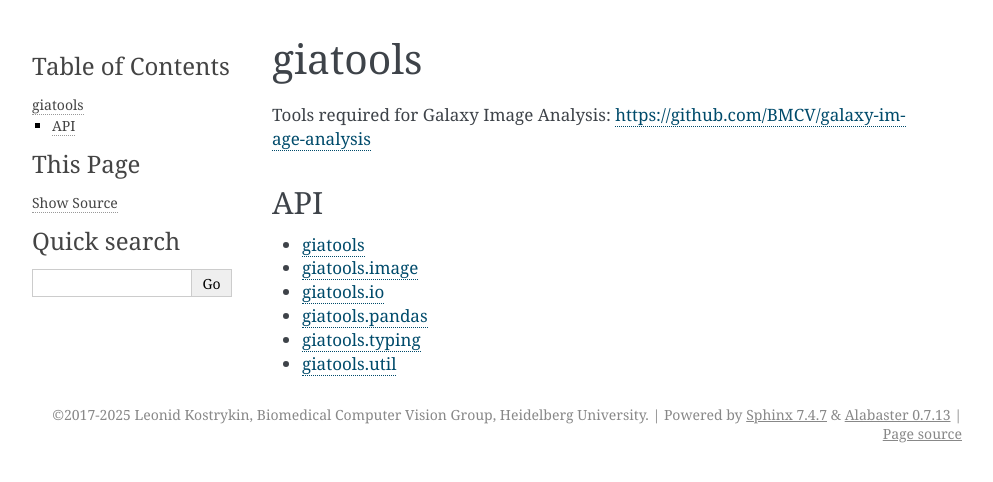
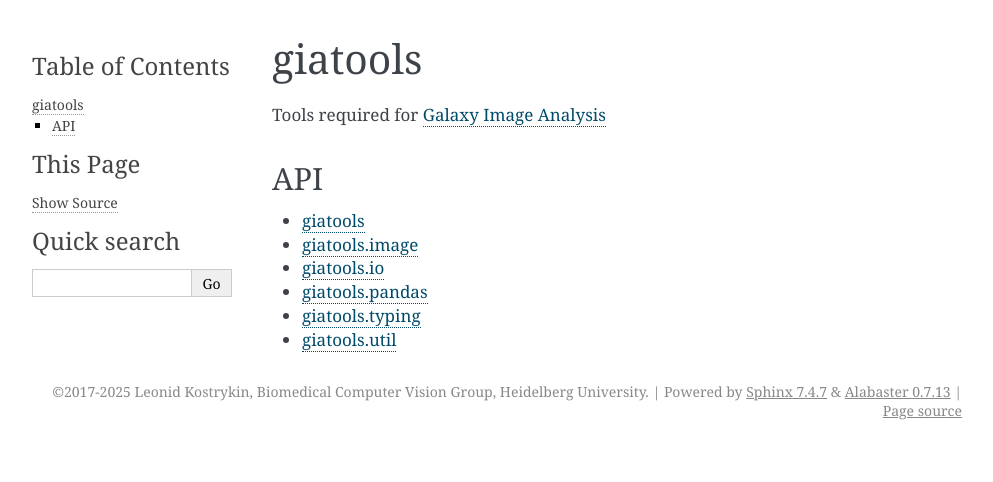
Before and after one commit to BMCV/giatools, a Sphinx documentation site: the page built from docs/index.rst, in a window 1280 px wide. Shown: the top 482 px of the page, without its empty margins (148-1141 px from the left). Built offline with Sphinx 7.4.7, drawn with Linux system fonts in a browser that asks for light colours.

Commit message:
Update docs/index.rst

```diff
--- a/docs/index.rst
+++ b/docs/index.rst
@@ -1,7 +1,7 @@
 giatools
 ========
 
-Tools required for Galaxy Image Analysis: https://github.com/BMCV/galaxy-image-analysis
+Tools required for `Galaxy Image Analysis <https://github.com/BMCV/galaxy-image-analysis>`_
 
 API
 ---
```
